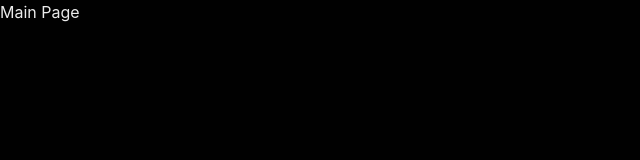
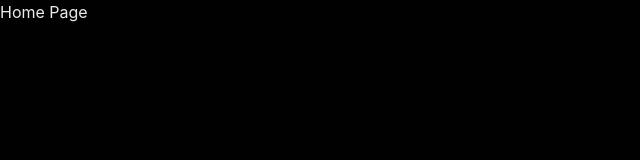
Before and after one commit to ValeraKaktotak/React-TS-Movies-App, a React (Vite) app: page / in a window 1280 px wide. Shown: the top 160 px of the page, without its empty margins (0-640 px from the left). Built offline with nearby package versions, Linux system fonts and the light colour scheme.

Commit message:
included react-router-dom

```diff
--- a/src/App.tsx
+++ b/src/App.tsx
@@ -1,7 +1,10 @@
-function App() {
+import React from 'react'
+import { Outlet } from 'react-router-dom'
+
+const App: React.FC = () => {
 	return (
 		<>
-			<h1>Main Page</h1>
+			<Outlet />
 		</>
 	)
 }
--- a/src/main.tsx
+++ b/src/main.tsx
@@ -1,15 +1,20 @@
-import App from '@/App.tsx'
-import '@/index.css'
 import { ChakraProvider, ColorModeScript } from '@chakra-ui/react'
 import { StrictMode } from 'react'
 import { createRoot } from 'react-dom/client'
-import theme from '../theme.ts'
+import { RouterProvider } from 'react-router-dom'
+
+//Routes
+import { router } from '@/routes/routesConfig'
+
+//Styles
+import '@/index.css'
+import theme from '@/theme/theme'
 
 createRoot(document.getElementById('root')!).render(
 	<StrictMode>
 		<ColorModeScript initialColorMode={theme.config.initialColorMode} />
 		<ChakraProvider theme={theme}>
-			<App />
+			<RouterProvider router={router} />
 		</ChakraProvider>
 	</StrictMode>
 )
--- /dev/null
+++ b/src/routes/routesConfig.tsx
@@ -0,0 +1,29 @@
+import { createBrowserRouter } from 'react-router-dom'
+
+//Components
+import App from '@/App'
+
+export const router = createBrowserRouter([
+	{
+		path: '/',
+		element: <App />,
+		children: [
+			{
+				path: '',
+				element: <div>Home Page</div>,
+			},
+			{
+				path: '/movies',
+				element: <div>Movies Page</div>,
+			},
+			{
+				path: '/shows',
+				element: <div>Shows Page</div>,
+			},
+			{
+				path: '/search',
+				element: <div>Search</div>,
+			},
+		],
+	},
+])
```
Also changed, not shown: src/theme/theme.ts (renamed from theme.ts).
